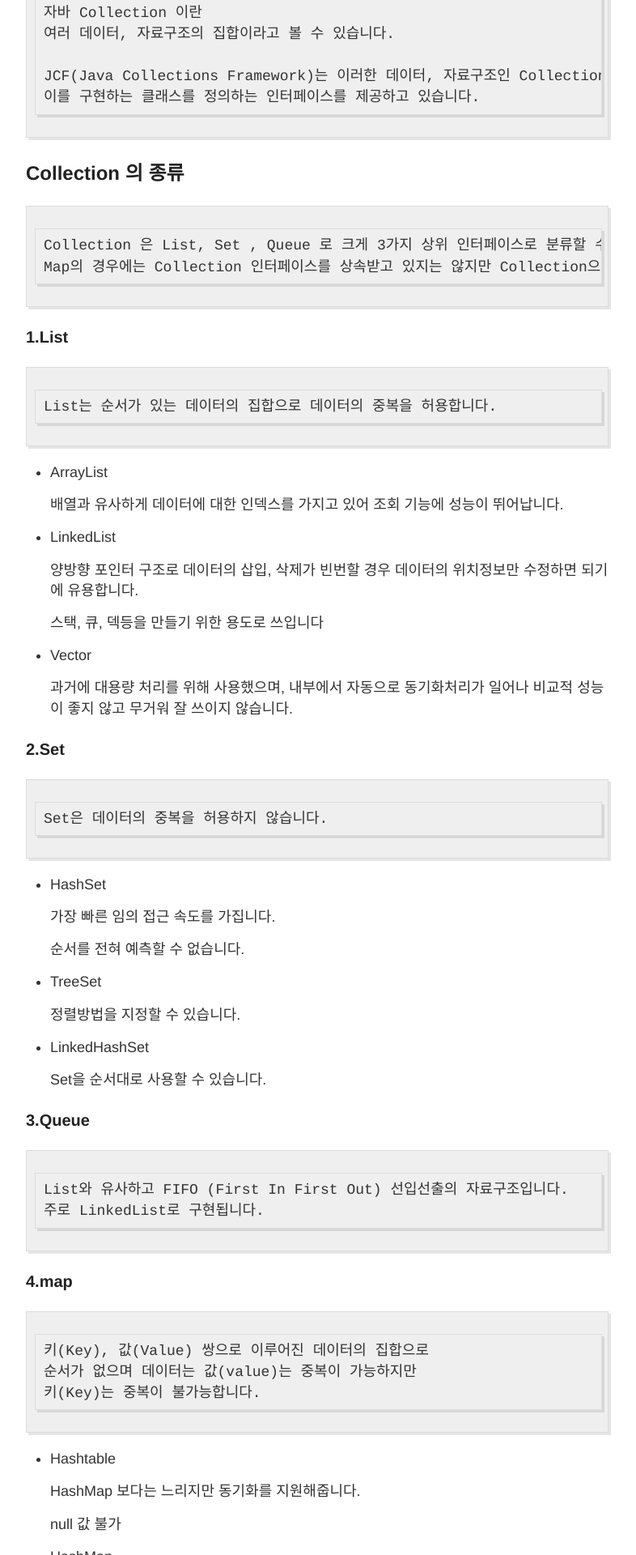
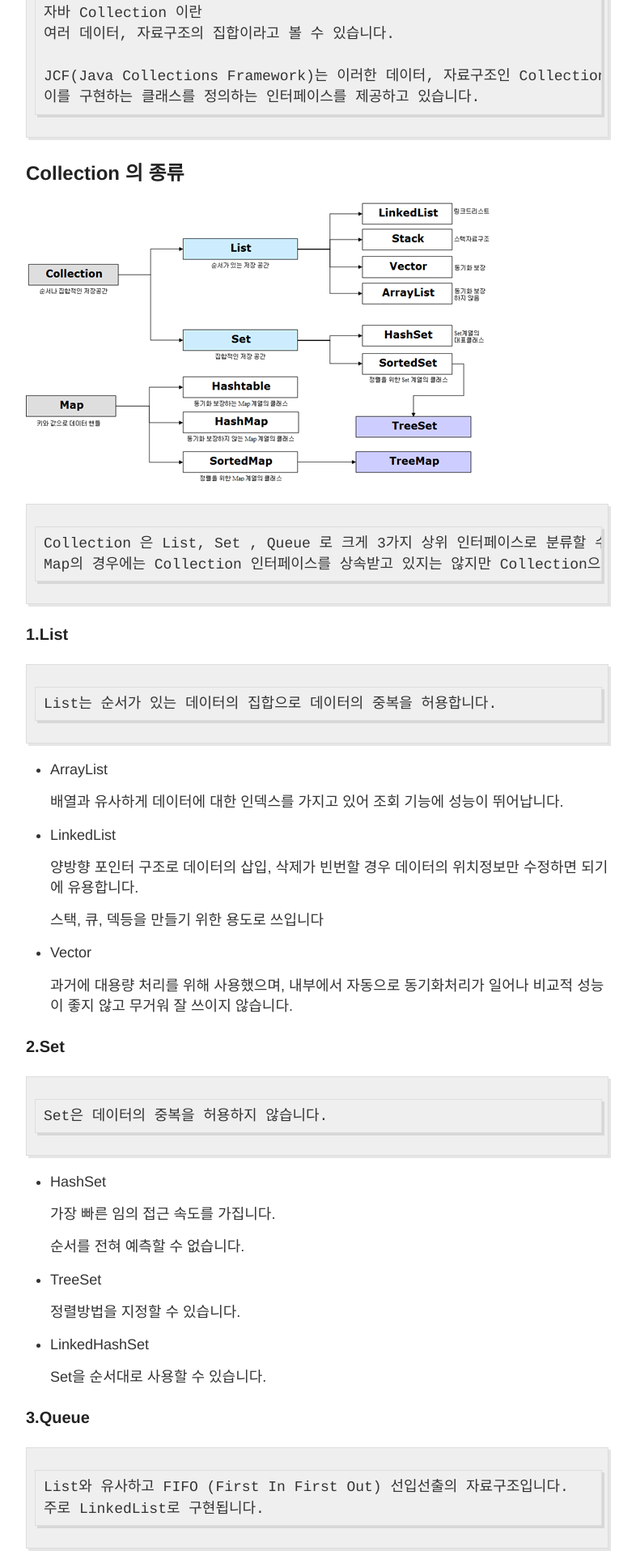
Before and after one commit to mks502/mks502.github.io, a Jekyll site: the page built from _posts/2020-5-16-theory-java-collection.md, in a window 1280 px wide. Shown: the part 634-2554 px from the top of the page at 81% size, without its empty margins (248-1034 px from the left). Built offline with Jekyll 4.4.1, drawn with Linux system fonts in a browser that asks for light colours.

Commit message:
Post java Collection img add
java Collection img add

```diff
--- a/_posts/2020-5-16-theory-java-collection.md
+++ b/_posts/2020-5-16-theory-java-collection.md
@@ -23,6 +23,10 @@ tags: [theory, java, collection]
 
 
 ## Collection 의 종류
+
+![collection](/images/2020-5-16/collection.png)
+
+
     Collection 은 List, Set , Queue 로 크게 3가지 상위 인터페이스로 분류할 수 있습니다.
     Map의 경우에는 Collection 인터페이스를 상속받고 있지는 않지만 Collection으로 분류됩니다.
 
```
Also changed, not shown: images/2020-5-16/collection.png (added).
